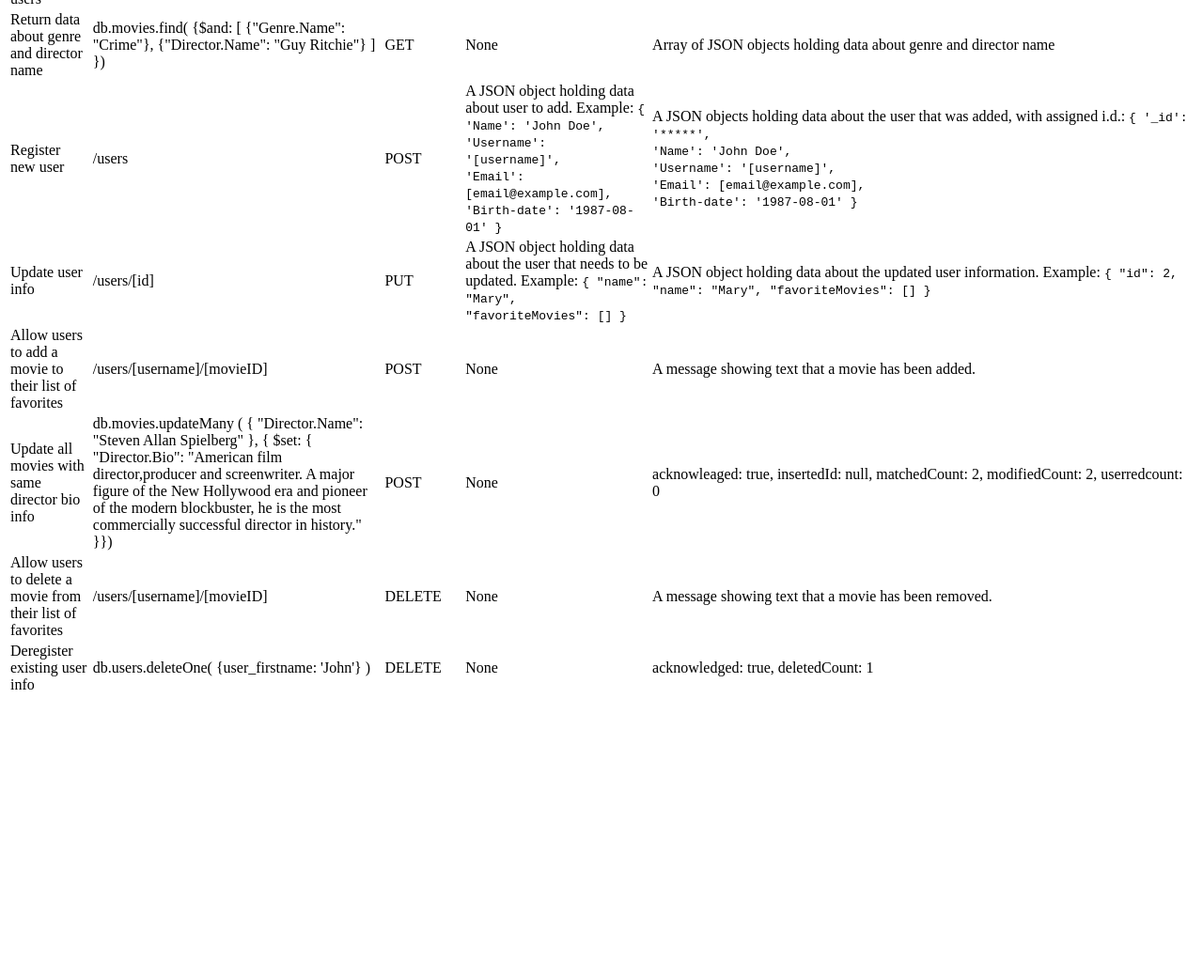
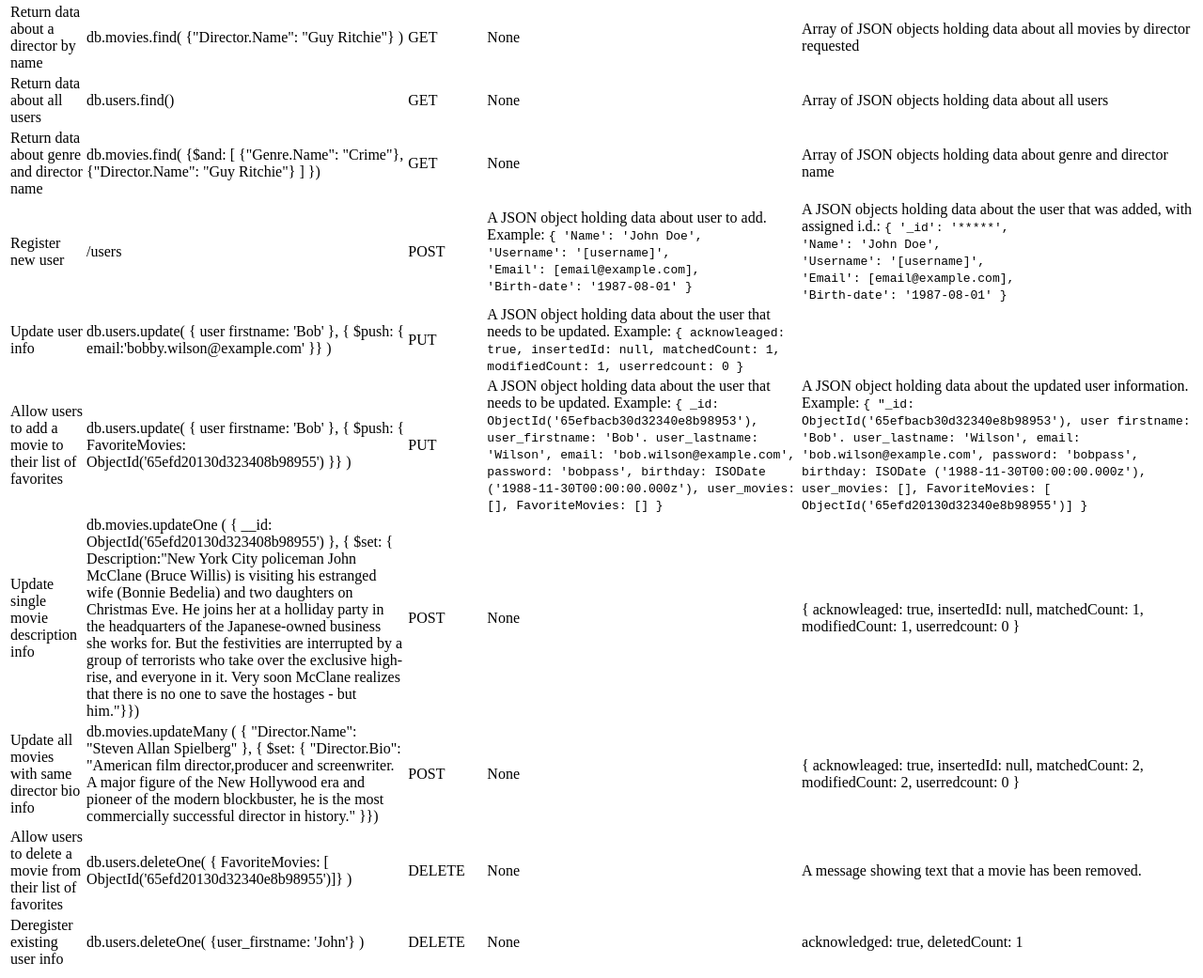
Before and after one commit to Bowser604/movie_api, a website: page public/documentation.html in a window 1280 px wide. Shown: the part 633-1674 px from the top of the page at 94% size. Before the commit the page ends 1382 px from the top, so only its background shows below. Drawn offline with Linux system fonts and the light colour scheme.

Commit message:
documentation.updated

```diff
--- a/public/documentation.html
+++ b/public/documentation.html
@@ -1,16 +1,18 @@
 <!DOCTYPE html>
 <html lang="en">
-
   <head>
-    <meta charset="UTF-8">
-    <meta name="viewport" content="width=device-width, initial-scale=1.0">
+    <meta charset="UTF-8" />
+    <meta name="viewport" content="width=device-width, initial-scale=1.0" />
     <title>Documentation</title>
   </head>
 
   <body>
     <h1>Movie API</h1>
-    <p>Information about movies, directors and genres provided.<br>
-        sign up, update, remove and create a list of their favorite movie information.</p>
+    <p>
+      Information about movies, directors and genres provided.<br />
+      sign up, update, remove and create a list of their favorite movie
+      information.
+    </p>
     <table>
       <thead>
         <tr>
@@ -34,26 +36,22 @@
           <td>db.movies.find({ Title: "Sicario" })</td>
           <td>GET</td>
           <td>None</td>
-                <td>A JSON object holding data about a single movie containing title, description, genre, year and
-                    director. Example:
+          <td>
+            A JSON object holding data about a single movie containing title,
+            description, genre, year and director. Example:
             <code>
-                        {
-                            _id: ObjectId(' 65ef44F630d32340e8b9894e'),
-                            Title: 'Sicario',
-                            Description: 'After rising through the ranks of her male-dominated profession, idealistic FBI agent Kate Macer receives a top assignment. Recruited by mysterious government official
-                            Matt Graver, Kate joins a task force for the escalating war against drugs.',
-                            Genre: {
-                            Name: 'Action',
-                            Year: '2015',
-                            Description: 'Action genre is a form of genre fiction whose subject matter is characterized by emphasis on exciting action sequences.'
-                            },
-                            Director: {
-                            Name: 'Denis Villeneuve',
-                            Bio: 'Denis Villenuve 1s a Canadian filmmaker. He is a four-time recipient of the Canadian Screen Award for Best Direction.',
-                            Birthday: ISODate ('1967-03-10T00:00:00.000z')
-                            },
-                            Featured: true
-                            }
+              { _id: ObjectId(' 65ef44F630d32340e8b9894e'), Title: 'Sicario',
+              Description: 'After rising through the ranks of her male-dominated
+              profession, idealistic FBI agent Kate Macer receives a top
+              assignment. Recruited by mysterious government official Matt
+              Graver, Kate joins a task force for the escalating war against
+              drugs.', Genre: { Name: 'Action', Year: '2015', Description:
+              'Action genre is a form of genre fiction whose subject matter is
+              characterized by emphasis on exciting action sequences.' },
+              Director: { Name: 'Denis Villeneuve', Bio: 'Denis Villenuve 1s a
+              Canadian filmmaker. He is a four-time recipient of the Canadian
+              Screen Award for Best Direction.', Birthday: ISODate
+              ('1967-03-10T00:00:00.000z') }, Featured: true }
             </code>
           </td>
         </tr>
@@ -62,14 +60,20 @@
           <td>db.movies.find( {"Genre.Name": "Action"} )</td>
           <td>GET</td>
           <td>None</td>
-                <td>Array of JSON objects holding data about all movies by genre requested</td>
+          <td>
+            Array of JSON objects holding data about all movies by genre
+            requested
+          </td>
         </tr>
         <tr>
           <td>Return data about a director by name</td>
-                <td>/movies/director/[directorName]</td>
+          <td>db.movies.find( {"Director.Name": "Guy Ritchie"} )</td>
           <td>GET</td>
           <td>None</td>
-                <td>Array of JSON objects holding data about all movies by director requested</td>
+          <td>
+            Array of JSON objects holding data about all movies by director
+            requested
+          </td>
         </tr>
         <tr>
           <td>Return data about all users</td>
@@ -80,82 +84,129 @@
         </tr>
         <tr>
           <td>Return data about genre and director name</td>
-                <td>db.movies.find( {$and: [
-                    {"Genre.Name": "Crime"},
-                    {"Director.Name": "Guy Ritchie"} ] })</td>
+          <td>
+            db.movies.find( {$and: [ {"Genre.Name": "Crime"}, {"Director.Name":
+            "Guy Ritchie"} ] })
+          </td>
           <td>GET</td>
           <td>None</td>
-                <td>Array of JSON objects holding data about genre and director name</td>
+          <td>
+            Array of JSON objects holding data about genre and director name
+          </td>
         </tr>
         <tr>
           <td>Register new user</td>
           <td>/users</td>
           <td>POST</td>
-                <td>A JSON object holding data about user to add. Example:
+          <td>
+            A JSON object holding data about user to add. Example:
             <code>
-                        {
+              { 'Name': 'John Doe',<br />
+              'Username': '[username]',<br />
+              'Email': [email@example.com],<br />
+              'Birth-date': '1987-08-01' }
+            </code>
+          </td>
+          <td>
+            A JSON objects holding data about the user that was added, with
+            assigned i.d.:
+            <code>
+              { '_id': '*****',<br />
               'Name': 'John Doe',<br />
               'Username': '[username]',<br />
               'Email': [email@example.com],<br />
-                            'Birth-date': '1987-08-01'
-                        }
-                        </code>
-                </td>
-                <td>A JSON objects holding data about the user that was added, with assigned i.d.:
-                    <code>
-                        {
-                            '_id': '*****',<br />
-                            'Name': 'John Doe',<br />
-                            'Username': '[username]',<br />
-                            'Email': [email@example.com],<br />
-                            'Birth-date': '1987-08-01'
-                        }
+              'Birth-date': '1987-08-01' }
             </code>
           </td>
         </tr>
         <tr>
           <td>Update user info</td>
-                <td>/users/[id]</td>
+          <td>
+            db.users.update( { user firstname: 'Bob' }, { $push: {
+            email:'bobby.wilson@example.com' }} )
+          </td>
           <td>PUT</td>
-                <td>A JSON object holding data about the user that needs to be updated. Example:
+          <td>
+            A JSON object holding data about the user that needs to be updated.
+            Example:
             <code>
-                            {
-                                "name": "Mary",
-                                "favoriteMovies": []
-                            }
-                        </code>
-                </td>
-                <td>A JSON object holding data about the updated user information. Example:
-                    <code>
-                            {
-                                "id": 2,
-                                "name": "Mary",
-                                "favoriteMovies": []
-                            }
+              { acknowleaged: true, insertedId: null, matchedCount: 1,
+              modifiedCount: 1, userredcount: 0 }
             </code>
           </td>
         </tr>
         <tr>
           <td>Allow users to add a movie to their list of favorites</td>
-                <td>/users/[username]/[movieID]</td>
+          <td>
+            db.users.update( { user firstname: 'Bob' }, { $push: {
+            FavoriteMovies: ObjectId('65efd20130d323408b98955') }} )
+          </td>
+          <td>PUT</td>
+          <td>
+            A JSON object holding data about the user that needs to be updated.
+            Example:
+            <code>
+              { _id: ObjectId('65efbacb30d32340e8b98953'), user_firstname:
+              'Bob'. user_lastname: 'Wilson', email: 'bob.wilson@example.com',
+              password: 'bobpass', birthday: ISODate
+              ('1988-11-30T00:00:00.000z'), user_movies: [], FavoriteMovies: []
+              }
+            </code>
+          </td>
+          <td>
+            A JSON object holding data about the updated user information.
+            Example:
+            <code>
+              { "_id: ObjectId('65efbacb30d32340e8b98953'), user firstname:
+              'Bob'. user_lastname: 'Wilson', email: 'bob.wilson@example.com',
+              password: 'bobpass', birthday: ISODate
+              ('1988-11-30T00:00:00.000z'), user_movies: [], FavoriteMovies: [
+              ObjectId('65efd20130d32340e8b98955')] }
+            </code>
+          </td>
+        </tr>
+
+        <tr>
+          <td>Update single movie description info</td>
+          <td>
+            db.movies.updateOne ( { __id: ObjectId('65efd20130d323408b98955') },
+            { $set: { Description:"New York City policeman John McClane (Bruce
+            Willis) is visiting his estranged wife (Bonnie Bedelia) and two
+            daughters on Christmas Eve. He joins her at a holliday party in the
+            headquarters of the Japanese-owned business she works for. But the
+            festivities are interrupted by a group of terrorists who take over
+            the exclusive high-rise, and everyone in it. Very soon McClane
+            realizes that there is no one to save the hostages - but him."}})
+          </td>
           <td>POST</td>
           <td>None</td>
-                <td>A message showing text that a movie has been added.</td>
+          <td>
+            { acknowleaged: true, insertedId: null, matchedCount: 1,
+            modifiedCount: 1, userredcount: 0 }
+          </td>
         </tr>
         <tr>
           <td>Update all movies with same director bio info</td>
-                <td>db.movies.updateMany (
-                    { "Director.Name": "Steven Allan Spielberg" },
-                    { $set: { "Director.Bio": "American film director,producer and screenwriter. A major figure of the New Hollywood era and pioneer of the modern blockbuster, he is the most commercially successful director in history." }})</td>
+          <td>
+            db.movies.updateMany ( { "Director.Name": "Steven Allan Spielberg"
+            }, { $set: { "Director.Bio": "American film director,producer and
+            screenwriter. A major figure of the New Hollywood era and pioneer of
+            the modern blockbuster, he is the most commercially successful
+            director in history." }})
+          </td>
           <td>POST</td>
           <td>None</td>
-                <td>acknowleaged: true, insertedId: null, matchedCount: 2,
-                    modifiedCount: 2,
-                    userredcount: 0</td>
+          <td>
+            { acknowleaged: true, insertedId: null, matchedCount: 2,
+            modifiedCount: 2, userredcount: 0 }
+          </td>
         </tr>
         <tr>
           <td>Allow users to delete a movie from their list of favorites</td>
-                <td>/users/[username]/[movieID]</td>
+          <td>
+            db.users.deleteOne( { FavoriteMovies: [
+            ObjectId('65efd20130d32340e8b98955')]} )
+          </td>
           <td>DELETE</td>
           <td>None</td>
           <td>A message showing text that a movie has been removed.</td>
@@ -170,5 +221,4 @@
       </tbody>
     </table>
   </body>
-
 </html>
```
Lines whose indentation alone changed are shown as unchanged.
